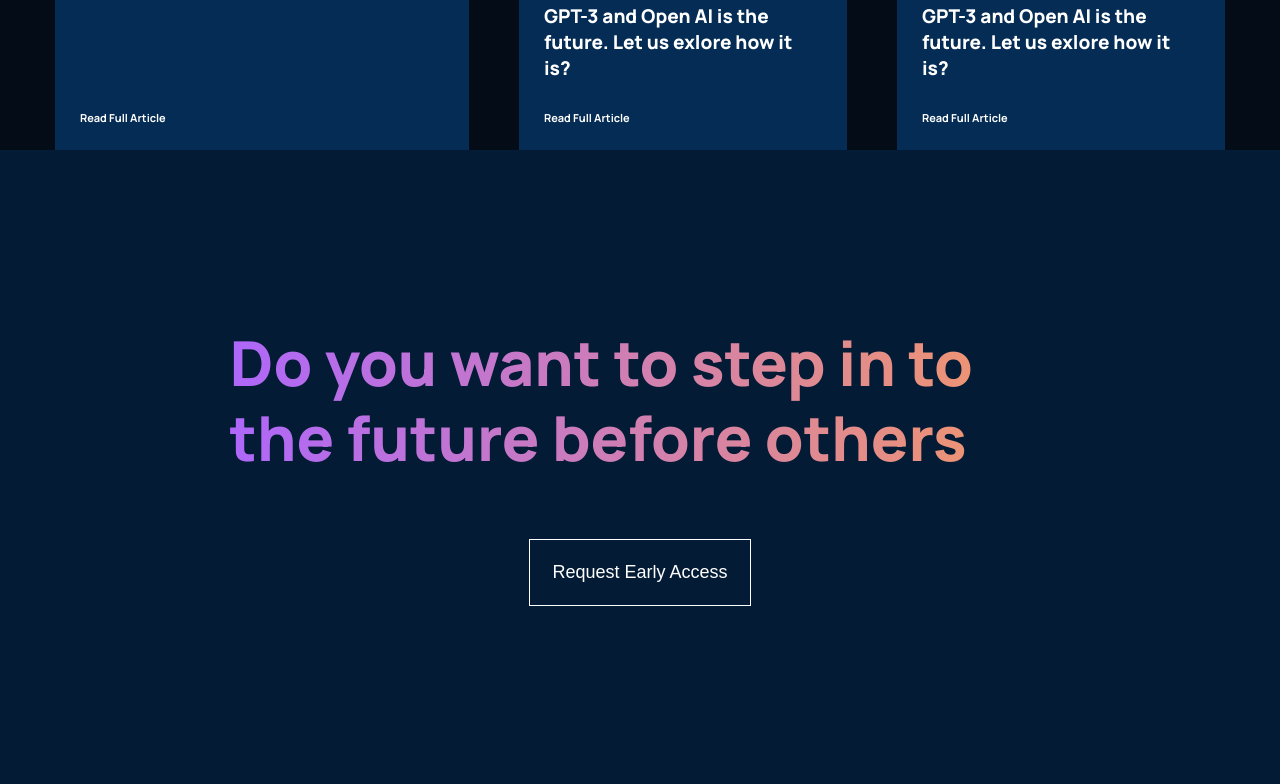
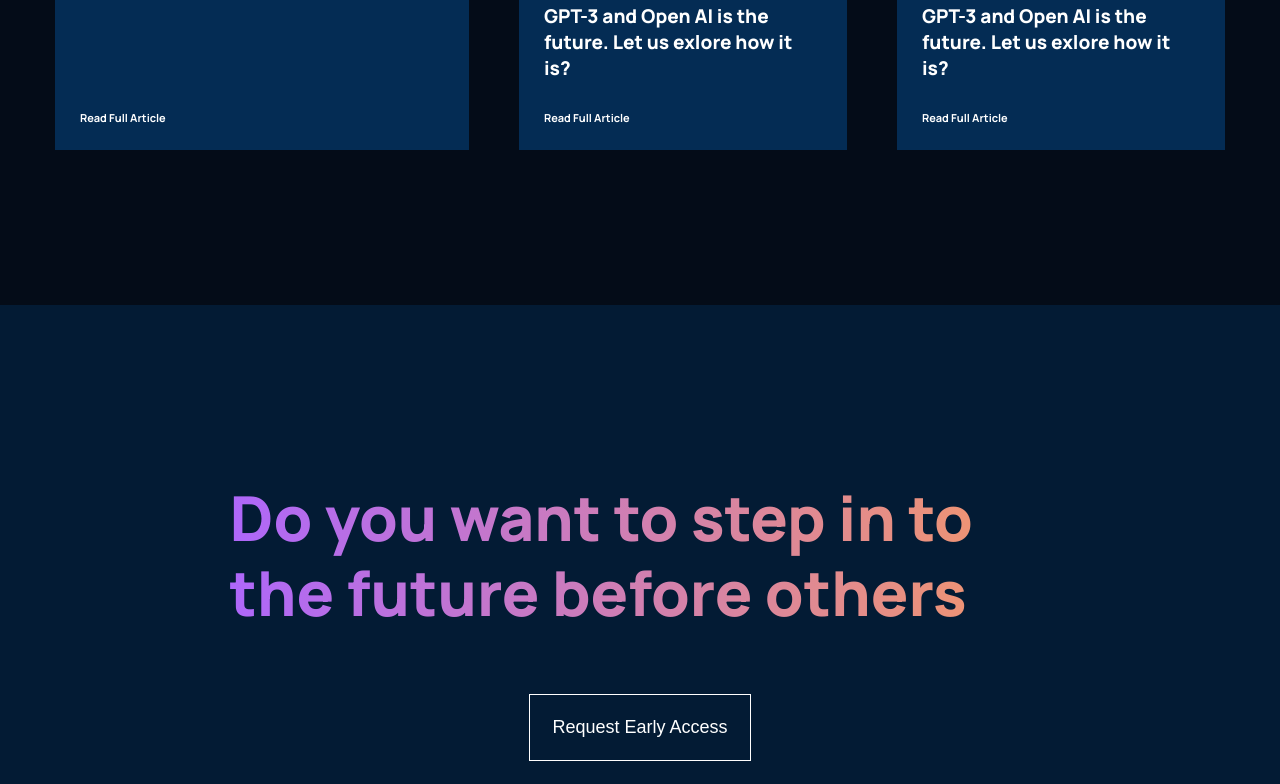
Before and after one commit to nguyenvinhtieng/landing_page_coding, a plain HTML site: page GPT3/index.html in a window 1280 px wide. Shown: the part 4059-4843 px from the top of the page. Drawn offline with Linux system fonts and the light colour scheme.

Commit message:
fix footer

```diff
--- a/GPT3/index.html
+++ b/GPT3/index.html
@@ -247,9 +247,8 @@
 
             </div>
         </section>
-
-
     </div>
+    <div class="height-155"></div>
     <footer class="footer">
         <div class="container">
             <h1 class="footer-heading text-gradient">
--- /dev/null
+++ b/GPT3/sass/_bonus.scss
@@ -0,0 +1,3 @@
+.height-155 {
+    height: 155px;
+}
--- a/GPT3/sass/app.scss
+++ b/GPT3/sass/app.scss
@@ -9,3 +9,4 @@
 @import "./register";
 @import "./blog";
 @import "./footer";
+@import "./bonus";
```
Also changed, not shown: GPT3/css/app.css, 1 other file.
